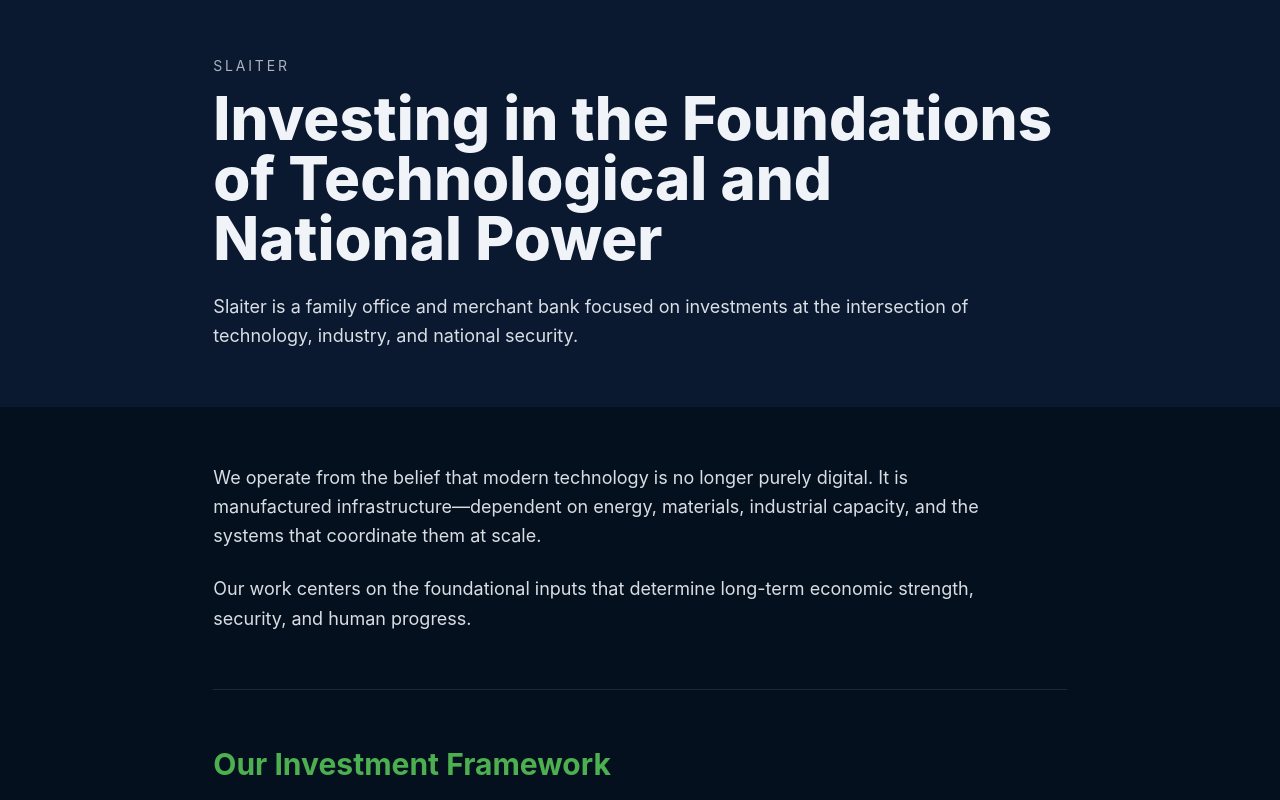
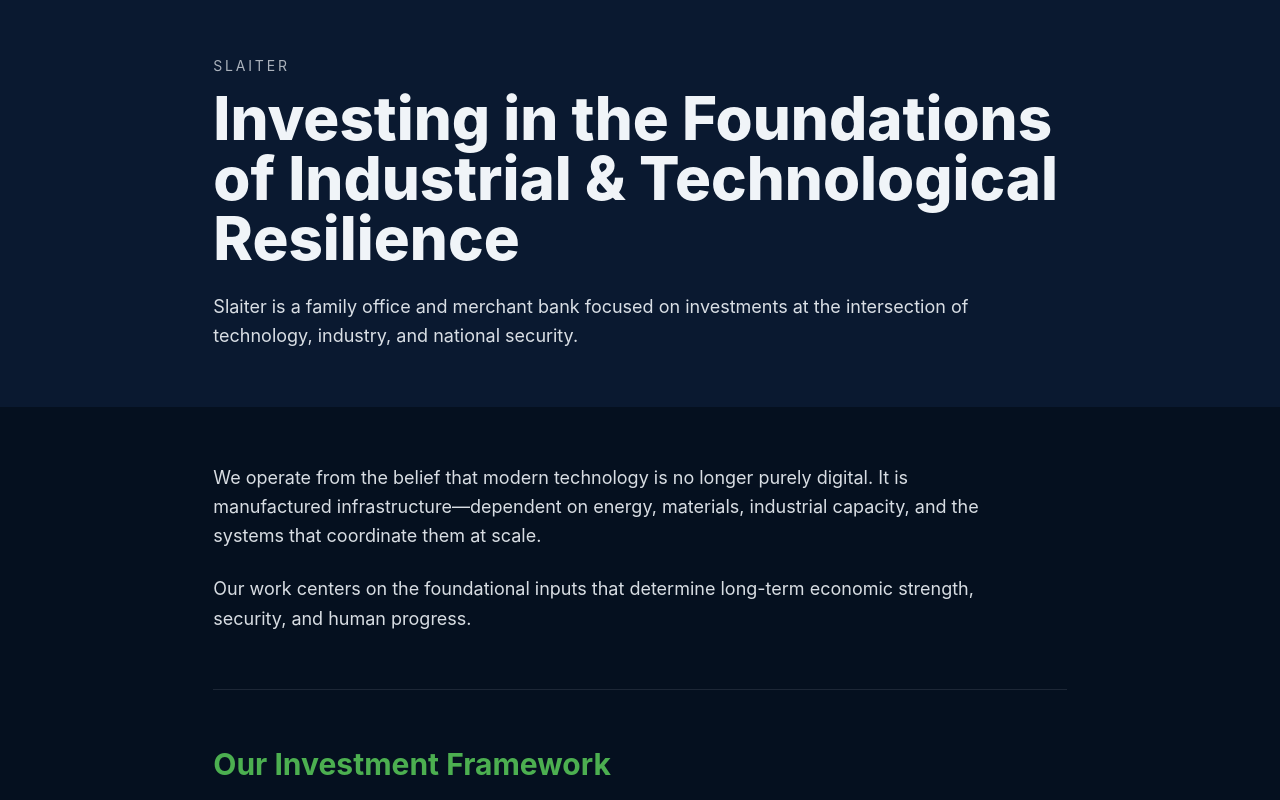
Before and after one commit to ericslater/enterprise-entry, a Next.js app: page / in a window 1280 px wide. Shown: the top 800 px of the page. Built offline with nearby package versions, Linux system fonts and the light colour scheme.

Commit message:
updating my website

```diff
--- a/app/page.tsx
+++ b/app/page.tsx
@@ -140,6 +140,7 @@
               Slaiter is a family office and merchant bank investing in the foundational systems that enable advanced
               technology and industrial power.
             </p>
+            <p className="mt-4 text-sm text-text/60">US-based. American owned and operated.</p>
             <p className="mt-4 text-sm text-text/60">© {new Date().getFullYear()} Slaiter. All rights reserved.</p>
           </div>
         </footer>
--- a/components/Header/SlaterHeader.tsx
+++ b/components/Header/SlaterHeader.tsx
@@ -6,7 +6,7 @@
       <div className="mx-auto w-11/12 md:w-10/12 lg:w-8/12">
         <p className="text-sm tracking-[0.2em] text-text/70">SLAITER</p>
         <h1 className="mt-3 text-5xl font-extrabold leading-tight text-text md:text-6xl">
-          Investing in the Foundations of Technological and National Power
+          Investing in the Foundations of Industrial & Technological Resilience
         </h1>
         <p className="mt-6 max-w-3xl text-lg leading-relaxed text-text/90">
           Slaiter is a family office and merchant bank focused on investments at the intersection of technology,
```
